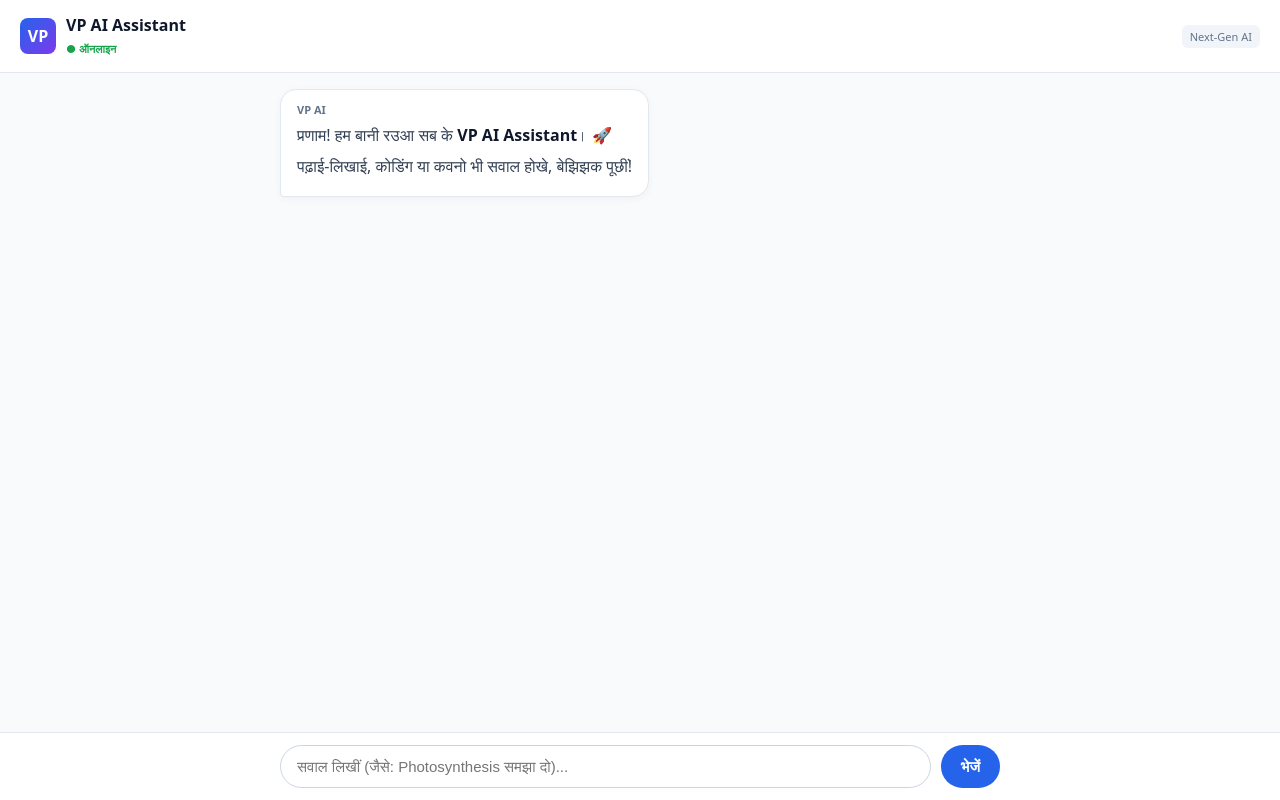
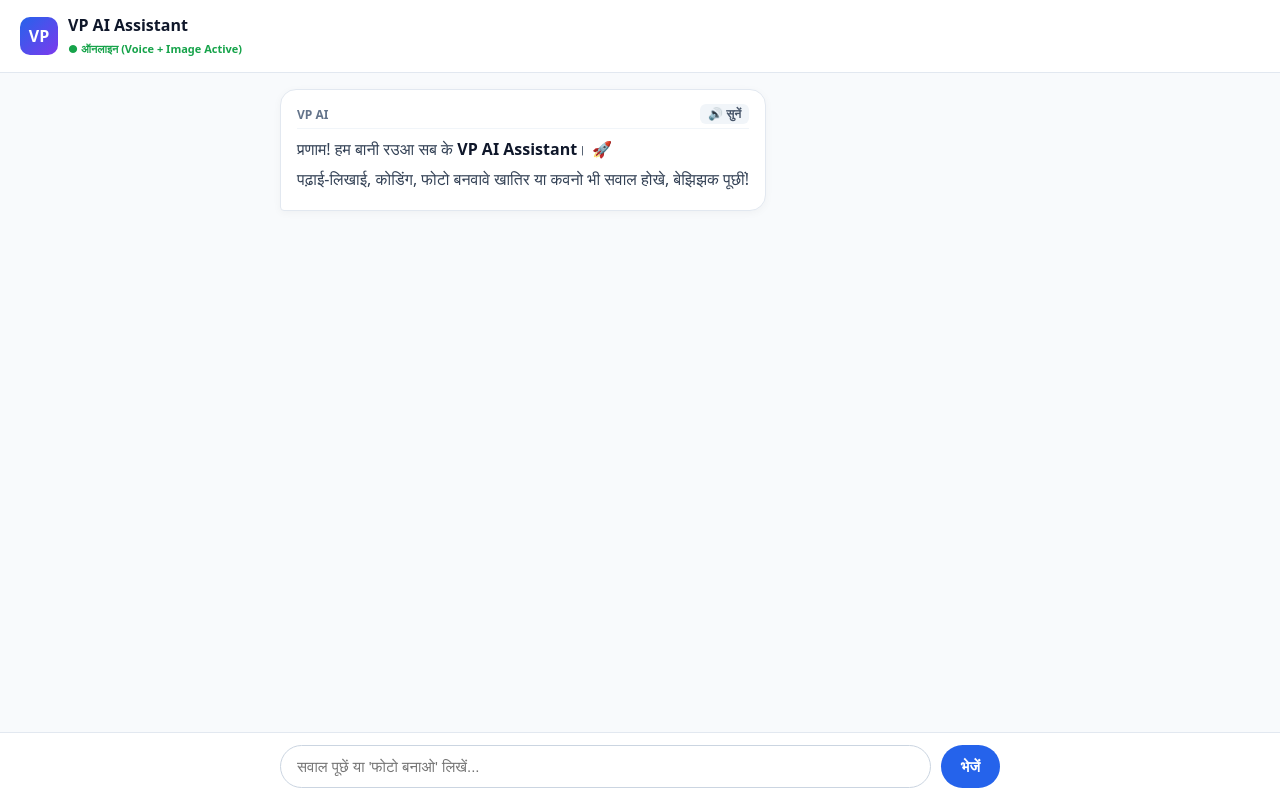
Before and after one commit to shivsagar830377-stack/vp-ai, a Next.js app: page / in a window 1280 px wide. Built offline with nearby package versions, Linux system fonts and the light colour scheme.

Commit message:
Update page.js

```diff
--- a/app/page.js
+++ b/app/page.js
@@ -2,7 +2,7 @@
 
 import { useState, useRef, useEffect } from "react";
 
-// Markdown को सुंदर और साफ HTML में बदलने वाला क्लीन पार्सर
+// Markdown को सुंदर और साफ लुक देने वाला पार्सर
 function renderCleanContent(text) {
   if (!text) return null;
 
@@ -12,47 +12,42 @@ function renderCleanContent(text) {
     let cleanLine = line.trim();
 
     if (!cleanLine) {
-      return <div key={index} style={{ height: "10px" }} />;
+      return <div key={index} style={{ height: "8px" }} />;
     }
 
-    // Divider
     if (cleanLine === "---" || cleanLine === "***") {
       return <hr key={index} style={{ border: "none", borderTop: "1px solid #e2e8f0", margin: "14px 0" }} />;
     }
 
-    // Headings (### या ## या #)
     if (cleanLine.startsWith("#")) {
       const heading = cleanLine.replace(/^#+\s*/, "");
       return (
-        <h3 key={index} style={{ fontSize: "17px", fontWeight: "700", color: "#1e293b", margin: "14px 0 6px 0" }}>
+        <h3 key={index} style={{ fontSize: "16px", fontWeight: "700", color: "#1e293b", margin: "12px 0 6px 0" }}>
           {formatBold(heading)}
         </h3>
       );
     }
 
-    // Bullet Points (- या * या •)
     if (cleanLine.startsWith("- ") || cleanLine.startsWith("* ") || cleanLine.startsWith("• ")) {
       const bullet = cleanLine.replace(/^[-*•]\s*/, "");
       return (
-        <div key={index} style={{ display: "flex", gap: "8px", marginLeft: "10px", marginBottom: "6px", lineHeight: "1.6" }}>
+        <div key={index} style={{ display: "flex", gap: "8px", marginLeft: "8px", marginBottom: "6px", lineHeight: "1.6" }}>
           <span style={{ color: "#2563eb", fontWeight: "bold" }}>•</span>
           <span style={{ color: "#334155" }}>{formatBold(bullet)}</span>
         </div>
       );
     }
 
-    // Numbered List (1. 2. आदि)
     if (/^\d+\.\s/.test(cleanLine)) {
       return (
-        <div key={index} style={{ marginLeft: "10px", marginBottom: "6px", lineHeight: "1.6", color: "#334155" }}>
+        <div key={index} style={{ marginLeft: "8px", marginBottom: "6px", lineHeight: "1.6", color: "#334155" }}>
           {formatBold(cleanLine)}
         </div>
       );
     }
 
-    // Normal paragraph
     return (
-      <p key={index} style={{ margin: "5px 0", lineHeight: "1.6", color: "#334155" }}>
+      <p key={index} style={{ margin: "4px 0", lineHeight: "1.6", color: "#334155" }}>
         {formatBold(cleanLine)}
       </p>
     );
@@ -60,7 +55,6 @@ function renderCleanContent(text) {
 }
 
 function formatBold(str) {
-  // टेबल लाइन्स को साफ़ करें
   if (str.startsWith("|") && str.endsWith("|")) {
     str = str.replace(/\|/g, " ").replace(/-+/g, "").trim();
   }
@@ -78,42 +72,112 @@ export default function Home() {
   const [messages, setMessages] = useState([
     {
       role: "assistant",
-      content: "प्रणाम! हम बानी रउआ सब के **VP AI Assistant**। 🚀\nपढ़ाई-लिखाई, कोडिंग या कवनो भी सवाल होखे, बेझिझक पूछीं!",
+      content: "प्रणाम! हम बानी रउआ सब के **VP AI Assistant**। 🚀\nपढ़ाई-लिखाई, कोडिंग, फोटो बनवावे खातिर या कवनो भी सवाल होखे, बेझिझक पूछीं!",
+      type: "text",
     },
   ]);
   const [loading, setLoading] = useState(false);
+  const [speakingIdx, setSpeakingIdx] = useState(null);
   const chatEndRef = useRef(null);
 
   useEffect(() => {
     chatEndRef.current?.scrollIntoView({ behavior: "smooth" });
   }, [messages, loading]);
 
+  // Voice बोलकर सुनाने वाला फंक्शन (Web Speech API)
+  function handleSpeak(text, idx) {
+    if (!("speechSynthesis" in window)) {
+      alert("आपके ब्राउज़र में आवाज़ सपोर्ट नहीं है।");
+      return;
+    }
+
+    if (speakingIdx === idx) {
+      window.speechSynthesis.cancel();
+      setSpeakingIdx(null);
+      return;
+    }
+
+    window.speechSynthesis.cancel();
+
+    // सिंबल हटाकर साफ़ टेक्स्ट बुलवाना
+    const cleanText = text.replace(/[*#_~`]/g, "");
+    const utterance = new SpeechSynthesisUtterance(cleanText);
+    utterance.lang = "hi-IN";
+    utterance.rate = 0.95;
+
+    utterance.onend = () => setSpeakingIdx(null);
+    utterance.onerror = () => setSpeakingIdx(null);
+
+    setSpeakingIdx(idx);
+    window.speechSynthesis.speak(utterance);
+  }
+
   async function handleSend() {
     if (!input.trim() || loading) return;
 
-    const userMsg = input.trim();
+    const userText = input.trim();
     setInput("");
 
-    // यूज़र का मैसेज जोड़ें
-    const newHistory = [...messages, { role: "user", content: userMsg }];
-    setMessages(newHistory);
+    // यूज़र मैसेज जोड़ें
+    const updatedHistory = [...messages, { role: "user", content: userText, type: "text" }];
+    setMessages(updatedHistory);
     setLoading(true);
 
+    // चेक करें कि क्या यूज़र ने फोटो/इमेज बनाने को कहा है
+    const isImageRequest = /(photo|image|picture|diagram|चित्र|फोटो|तस्वीर|डायग्राम)/i.test(userText);
+
+    if (isImageRequest) {
+      try {
+        const res = await fetch("/api/image", {
+          method: "POST",
+          headers: { "Content-Type": "application/json" },
+          body: JSON.stringify({ prompt: userText }),
+        });
+        const data = await res.json();
+
+        if (data.imageUrl) {
+          setMessages([
+            ...updatedHistory,
+            {
+              role: "assistant",
+              content: `रउआ खातिर चित्र तैयार बा: "${userText}"`,
+              type: "image",
+              imageUrl: data.imageUrl,
+            },
+          ]);
+        } else {
+          setMessages([
+            ...updatedHistory,
+            { role: "assistant", content: "फोटो बनाने में समस्या आई।", type: "text" },
+          ]);
+        }
+      } catch (err) {
+        setMessages([
+          ...updatedHistory,
+          { role: "assistant", content: "इमेज सर्वर से कनेक्ट नहीं हो सका।", type: "text" },
+        ]);
+      } finally {
+        setLoading(false);
+      }
+      return;
+    }
+
+    // सामान्य चैट रिक्वेस्ट
     try {
       const response = await fetch("/api/chat", {
         method: "POST",
         headers: { "Content-Type": "application/json" },
-        body: JSON.stringify({ message: userMsg }),
+        body: JSON.stringify({ message: userText }),
       });
 
       const data = await response.json();
       if (data.reply) {
-        setMessages([...newHistory, { role: "assistant", content: data.reply }]);
+        setMessages([...updatedHistory, { role: "assistant", content: data.reply, type: "text" }]);
       } else {
-        setMessages([...newHistory, { role: "assistant", content: data.error || "कोई जवाब नहीं मिल पाया।" }]);
+        setMessages([...updatedHistory, { role: "assistant", content: data.error || "कोई जवाब नहीं मिला।", type: "text" }]);
       }
     } catch (err) {
-      setMessages([...newHistory, { role: "assistant", content: "कनेक्शन में समस्या हुई। कृपया दोबारा प्रयास करें।" }]);
+      setMessages([...updatedHistory, { role: "assistant", content: "कनेक्शन में समस्या हुई। कृपया दोबारा प्रयास करें।", type: "text" }]);
     } finally {
       setLoading(false);
     }
@@ -121,69 +185,87 @@ export default function Home() {
 
   return (
     <main style={{ minHeight: "100vh", backgroundColor: "#f8fafc", display: "flex", flexDirection: "column", fontFamily: "system-ui, -apple-system, sans-serif" }}>
-      {/* Top Navbar */}
+      {/* Header */}
       <header style={{ background: "#ffffff", borderBottom: "1px solid #e2e8f0", padding: "14px 20px", display: "flex", alignItems: "center", justifyContent: "space-between", position: "sticky", top: 0, zIndex: 10 }}>
         <div style={{ display: "flex", alignItems: "center", gap: "10px" }}>
-          <div style={{ width: "36px", height: "36px", borderRadius: "8px", background: "linear-gradient(135deg, #2563eb, #7c3aed)", color: "#fff", display: "flex", alignItems: "center", justifyContent: "center", fontWeight: "bold", fontSize: "16px" }}>
+          <div style={{ width: "38px", height: "38px", borderRadius: "10px", background: "linear-gradient(135deg, #2563eb, #7c3aed)", color: "#fff", display: "flex", alignItems: "center", justifyContent: "center", fontWeight: "bold", fontSize: "16px" }}>
             VP
           </div>
           <div>
             <h1 style={{ fontSize: "16px", fontWeight: "700", margin: 0, color: "#0f172a" }}>VP AI Assistant</h1>
-            <span style={{ fontSize: "11px", color: "#16a34a", fontWeight: "600" }}>● ऑनलाइन</span>
+            <span style={{ fontSize: "11px", color: "#16a34a", fontWeight: "600" }}>● ऑनलाइन (Voice + Image Active)</span>
           </div>
         </div>
-        <span style={{ fontSize: "11px", background: "#f1f5f9", padding: "4px 8px", borderRadius: "6px", color: "#64748b", fontWeight: "500" }}>
-          Next-Gen AI
-        </span>
       </header>
 
-      {/* Chat Messages Container */}
+      {/* Messages */}
       <div style={{ flex: 1, maxWidth: "720px", width: "100%", margin: "0 auto", padding: "16px", display: "flex", flexDirection: "column", gap: "14px" }}>
         {messages.map((msg, idx) => (
           <div
             key={idx}
             style={{
               alignSelf: msg.role === "user" ? "flex-end" : "flex-start",
-              maxWidth: "88%",
+              maxWidth: "90%",
               background: msg.role === "user" ? "#2563eb" : "#ffffff",
               color: msg.role === "user" ? "#ffffff" : "#1e293b",
-              padding: "12px 16px",
+              padding: "14px 16px",
               borderRadius: msg.role === "user" ? "16px 16px 4px 16px" : "16px 16px 16px 4px",
               boxShadow: "0 2px 8px rgba(0,0,0,0.04)",
               border: msg.role === "assistant" ? "1px solid #e2e8f0" : "none",
             }}
           >
             {msg.role === "assistant" && (
-              <div style={{ fontSize: "11px", fontWeight: "700", color: "#64748b", marginBottom: "6px" }}>
-                VP AI
+              <div style={{ display: "flex", justifyContent: "space-between", alignItems: "center", marginBottom: "8px", borderBottom: "1px solid #f1f5f9", paddingBottom: "4px" }}>
+                <span style={{ fontSize: "12px", fontWeight: "700", color: "#64748b" }}>VP AI</span>
+                {msg.type === "text" && (
+                  <button
+                    onClick={() => handleSpeak(msg.content, idx)}
+                    style={{ background: speakingIdx === idx ? "#fee2e2" : "#f1f5f9", border: "none", borderRadius: "6px", padding: "3px 8px", fontSize: "12px", cursor: "pointer", color: speakingIdx === idx ? "#dc2626" : "#475569", fontWeight: "600" }}
+                  >
+                    {speakingIdx === idx ? "⏹️ रोकें" : "🔊 सुनें"}
+                  </button>
+                )}
               </div>
             )}
-            <div>
-              {msg.role === "user" ? (
-                <span style={{ whiteSpace: "pre-wrap", lineHeight: "1.5" }}>{msg.content}</span>
-              ) : (
-                renderCleanContent(msg.content)
-              )}
-            </div>
+
+            {/* टेक्स्ट जवाब */}
+            {msg.role === "user" ? (
+              <span style={{ whiteSpace: "pre-wrap", lineHeight: "1.5" }}>{msg.content}</span>
+            ) : (
+              <div>
+                {renderCleanContent(msg.content)}
+                {/* अगर इमेज आई है तो चित्र दिखाना */}
+                {msg.type === "image" && msg.imageUrl && (
+                  <div style={{ marginTop: "12px" }}>
+                    <img
+                      src={msg.imageUrl}
+                      alt="AI Generated"
+                      style={{ width: "100%", borderRadius: "10px", border: "1px solid #e2e8f0", display: "block" }}
+                      loading="lazy"
+                    />
+                  </div>
+                )}
+              </div>
+            )}
           </div>
         ))}
 
         {loading && (
           <div style={{ alignSelf: "flex-start", background: "#ffffff", padding: "12px 18px", borderRadius: "16px 16px 16px 4px", border: "1px solid #e2e8f0", color: "#64748b", fontSize: "14px", fontStyle: "italic" }}>
-            VP AI सोच रहा है... ✍️
+            VP AI तैयार कर रहा है... ✍️🎨
           </div>
         )}
         <div ref={chatEndRef} />
       </div>
 
-      {/* Bottom Sticky Input Bar */}
+      {/* Input */}
       <div style={{ position: "sticky", bottom: 0, background: "#ffffff", borderTop: "1px solid #e2e8f0", padding: "12px 16px" }}>
         <div style={{ maxWidth: "720px", margin: "0 auto", display: "flex", gap: "10px" }}>
           <input
             type="text"
             value={input}
             onChange={(e) => setInput(e.target.value)}
-            placeholder="सवाल लिखीं (जैसे: Photosynthesis समझा दो)..."
+            placeholder="सवाल पूछें या 'फोटो बनाओ' लिखें..."
             style={{ flex: 1, padding: "12px 16px", fontSize: "15px", borderRadius: "24px", border: "1.5px solid #cbd5e1", outline: "none" }}
             onKeyDown={(e) => e.key === "Enter" && handleSend()}
           />
```
